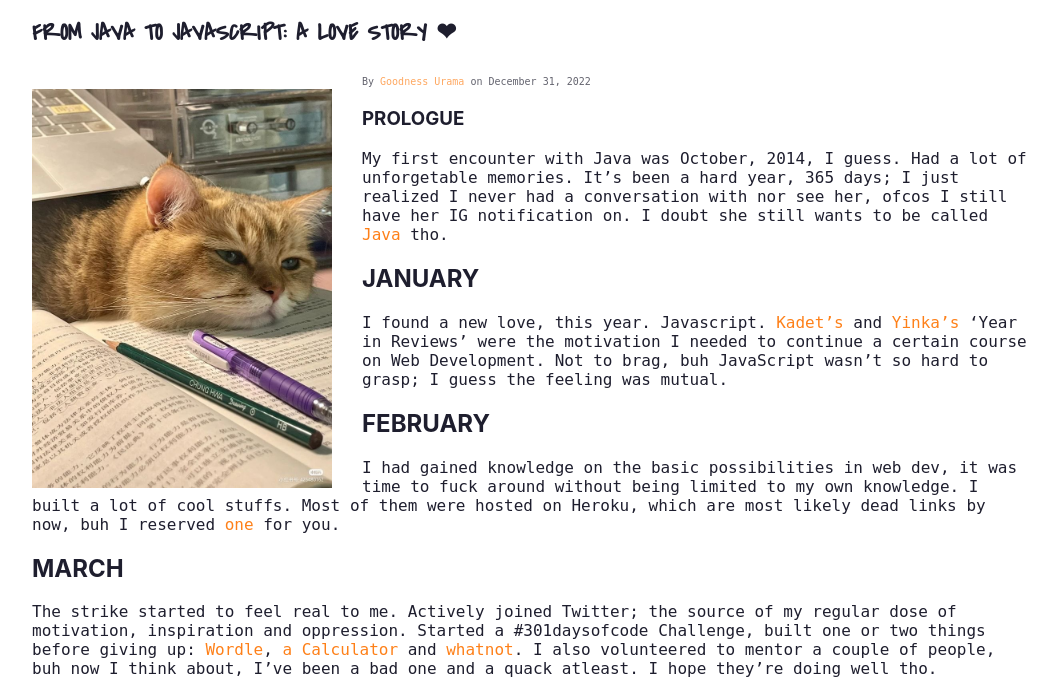
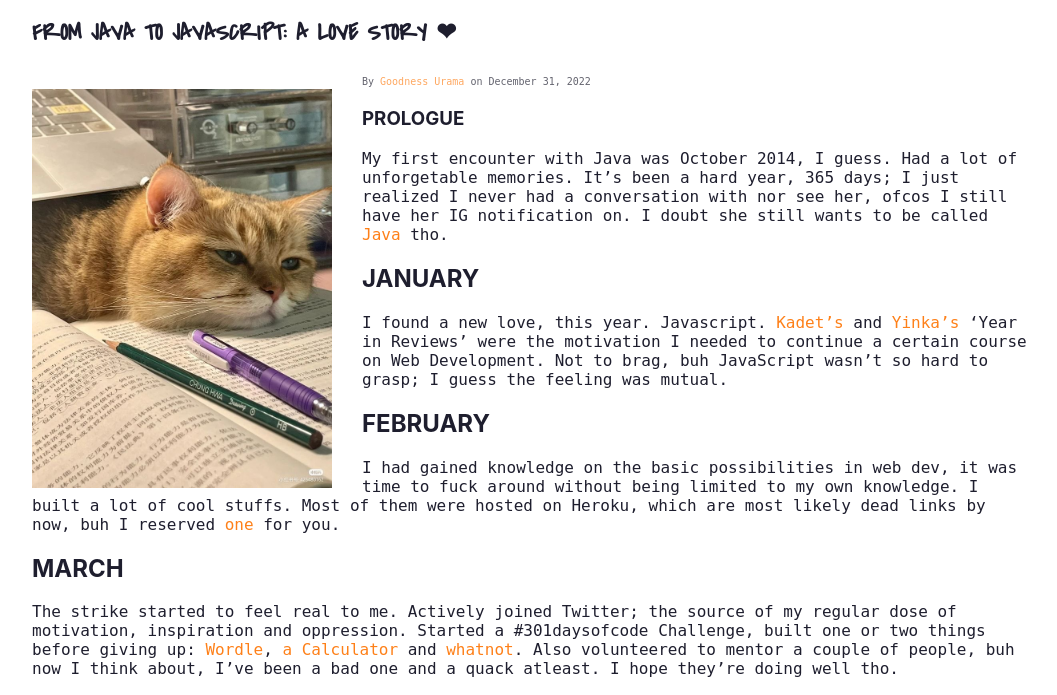
Before and after one commit to GoodyBoy301/astroblog, an Astro site: page /ink/java-to-js in a window 1280 px wide. Shown: the part 88-783 px from the top of the page, without its empty margins (108-1165 px from the left). Built offline with nearby package versions, Linux system fonts and the light colour scheme; Astro itself is replaced by a stand-in of ours; a web font is replaced by a local one.

Commit message:
Update java-to-js.md

```diff
--- a/src/pages/ink/java-to-js.md
+++ b/src/pages/ink/java-to-js.md
@@ -9,7 +9,7 @@ tags: "RANDOM, 2022, JAVASCRIPT"
 
 ### PROLOGUE
 
-My first encounter with Java was October, 2014, I guess. Had a lot of unforgetable memories. It's been a hard year, 365 days; I just realized I never had a conversation with nor see her, ofcos I still have her IG notification on. I doubt she still wants to be called [Java](https://instagram.com/yooghurliee) tho.
+My first encounter with Java was October 2014, I guess. Had a lot of unforgetable memories. It's been a hard year, 365 days; I just realized I never had a conversation with nor see her, ofcos I still have her IG notification on. I doubt she still wants to be called [Java](https://instagram.com/yooghurliee) tho.
 
 ## JANUARY
 
@@ -23,7 +23,7 @@ I had gained knowledge on the basic possibilities in web dev, it was time to fuc
 ## MARCH
 
 The strike started to feel real to me. Actively joined Twitter; the source of my regular dose of motivation, inspiration and oppression. Started a #301daysofcode Challenge, built one or two things before giving up: [Wordle](https://quizzical-pare-16fc99.netlify.app), [a Calculator](https://romantic-beaver-d6d5e0.netlify.app) and [whatnot](https://loving-wing-58bfe6.netlify.app).
-I also volunteered to mentor a couple of people, buh now I think about, I've been a bad one and a quack atleast. I hope they're doing well tho.
+Also volunteered to mentor a couple of people, buh now I think about, I've been a bad one and a quack atleast. I hope they're doing well tho.
 
 ## APRIL or so
 
```
